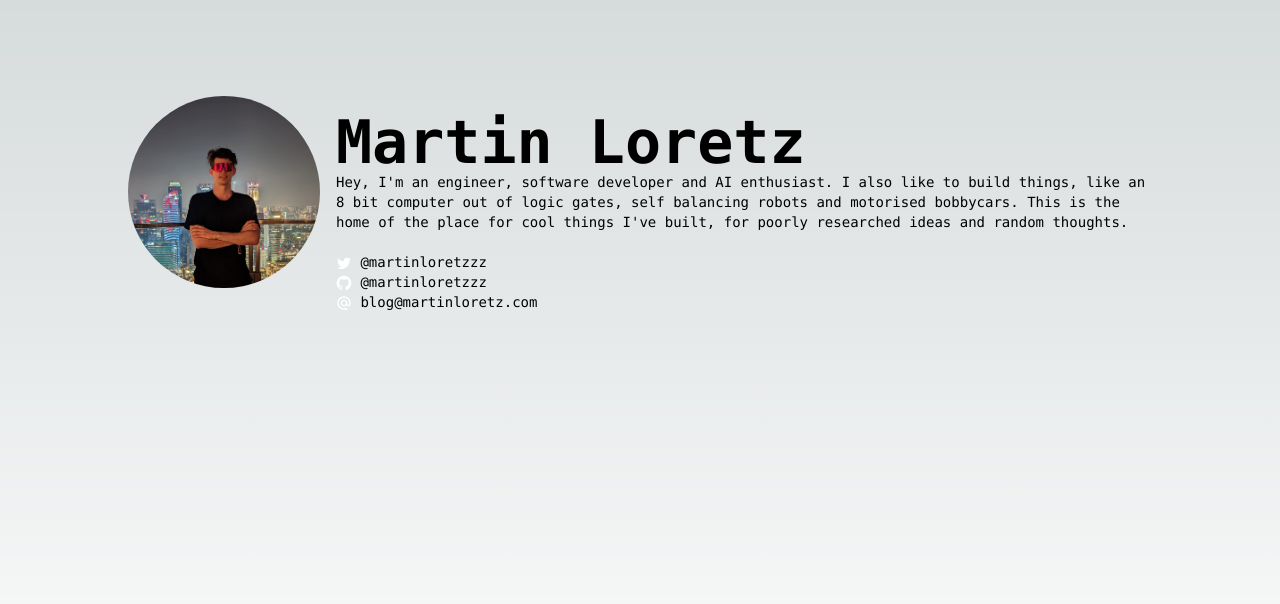
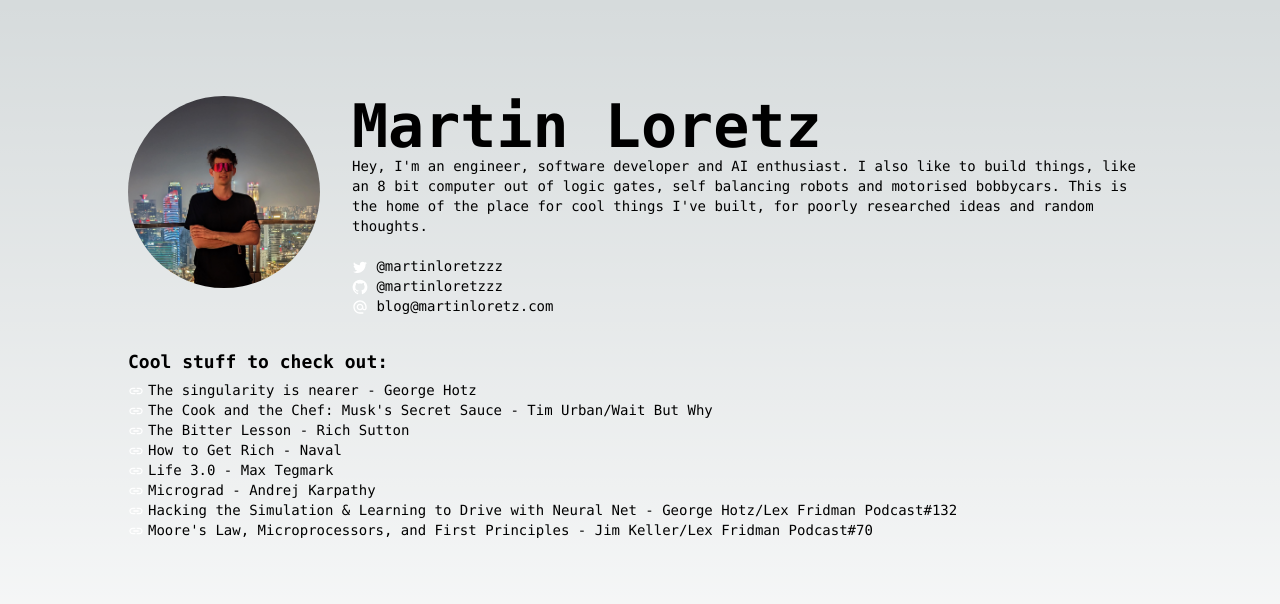
Before and after one commit to martinloretzzz/martinloretz-dot-com, a Next.js app: page / in a window 1280 px wide. Shown: the top 604 px of the page. Built offline with nearby package versions, Linux system fonts and the light colour scheme.

Commit message:
Add reading list

```diff
--- a/app/components/abount.tsx
+++ b/app/components/abount.tsx
@@ -3,7 +3,7 @@ import { EmailIcon, GithubIcon, TwitterIcon } from "./icons";
 
 export const AboutSection = () => {
 	return (
-		<div className="flex space-x-4 space-y-4 flex-col md:flex-row">
+		<div className="flex flex-col md:flex-row md:space-x-8 space-y-8 md:space-y-0">
 			<div className="flex justify-center">
 				<div className="w-48 h-48">
 					<Image className="rounded-full" src="/martin.jpg" width={640} height={640} alt="Martin Loretz" />
--- a/app/components/icons.tsx
+++ b/app/components/icons.tsx
@@ -2,26 +2,32 @@
 
 import { FC } from "react";
 
-const iconFromSvgPath = (path: string): FC<{ size: number }> => {
-	// eslint-disable-next-line react/display-name
-	return ({ size }: { size: number }) => (
+const iconFromSvgPath = (path: string, name: string = "Icon"): FC<{ size: number }> => {
+	const component = ({ size }: { size: number }) => (
 		<svg viewBox="0 0 24 24" style={{ width: size, height: size, display: "inline" }}>
 			<path fill="#ffffff" d={path}></path>
 		</svg>
 	);
+	component.displayName = name;
+	return component;
 };
 
 export const TwitterIcon = iconFromSvgPath(
-	"M22.46 6c-.77.35-1.6.58-2.46.69.88-.53 1.56-1.37 1.88-2.38-.83.5-1.75.85-2.72 1.05C18.37 4.5 17.26 4 16 4c-2.35 0-4.27 1.92-4.27 4.29 0 .34.04.67.11.98C8.28 9.09 5.11 7.38 3 4.79c-.37.63-.58 1.37-.58 2.15 0 1.49.75 2.81 1.91 3.56-.71 0-1.37-.2-1.95-.5v.03c0 2.08 1.48 3.82 3.44 4.21a4.22 4.22 0 0 1-1.93.07 4.28 4.28 0 0 0 4 2.98 8.521 8.521 0 0 1-5.33 1.84c-.34 0-.68-.02-1.02-.06C3.44 20.29 5.7 21 8.12 21 16 21 20.33 14.46 20.33 8.79c0-.19 0-.37-.01-.56.84-.6 1.56-1.36 2.14-2.23z"
+	"M22.46 6c-.77.35-1.6.58-2.46.69.88-.53 1.56-1.37 1.88-2.38-.83.5-1.75.85-2.72 1.05C18.37 4.5 17.26 4 16 4c-2.35 0-4.27 1.92-4.27 4.29 0 .34.04.67.11.98C8.28 9.09 5.11 7.38 3 4.79c-.37.63-.58 1.37-.58 2.15 0 1.49.75 2.81 1.91 3.56-.71 0-1.37-.2-1.95-.5v.03c0 2.08 1.48 3.82 3.44 4.21a4.22 4.22 0 0 1-1.93.07 4.28 4.28 0 0 0 4 2.98 8.521 8.521 0 0 1-5.33 1.84c-.34 0-.68-.02-1.02-.06C3.44 20.29 5.7 21 8.12 21 16 21 20.33 14.46 20.33 8.79c0-.19 0-.37-.01-.56.84-.6 1.56-1.36 2.14-2.23z",
+	"TwitterIcon"
 );
-TwitterIcon.displayName = "TwitterIcon";
 
 export const GithubIcon = iconFromSvgPath(
-	"M12 1.27a11 11 0 00-3.48 21.46c.55.09.73-.28.73-.55v-1.84c-3.03.64-3.67-1.46-3.67-1.46-.55-1.29-1.28-1.65-1.28-1.65-.92-.65.1-.65.1-.65 1.1 0 1.73 1.1 1.73 1.1.92 1.65 2.57 1.2 3.21.92a2 2 0 01.64-1.47c-2.47-.27-5.04-1.19-5.04-5.5 0-1.1.46-2.1 1.2-2.84a3.76 3.76 0 010-2.93s.91-.28 3.11 1.1c1.8-.49 3.7-.49 5.5 0 2.1-1.38 3.02-1.1 3.02-1.1a3.76 3.76 0 010 2.93c.83.74 1.2 1.74 1.2 2.94 0 4.21-2.57 5.13-5.04 5.4.45.37.82.92.82 2.02v3.03c0 .27.1.64.73.55A11 11 0 0012 1.27"
+	"M12 1.27a11 11 0 00-3.48 21.46c.55.09.73-.28.73-.55v-1.84c-3.03.64-3.67-1.46-3.67-1.46-.55-1.29-1.28-1.65-1.28-1.65-.92-.65.1-.65.1-.65 1.1 0 1.73 1.1 1.73 1.1.92 1.65 2.57 1.2 3.21.92a2 2 0 01.64-1.47c-2.47-.27-5.04-1.19-5.04-5.5 0-1.1.46-2.1 1.2-2.84a3.76 3.76 0 010-2.93s.91-.28 3.11 1.1c1.8-.49 3.7-.49 5.5 0 2.1-1.38 3.02-1.1 3.02-1.1a3.76 3.76 0 010 2.93c.83.74 1.2 1.74 1.2 2.94 0 4.21-2.57 5.13-5.04 5.4.45.37.82.92.82 2.02v3.03c0 .27.1.64.73.55A11 11 0 0012 1.27",
+	"GithubIcon"
 );
-GithubIcon.displayName = "GithubIcon";
 
 export const EmailIcon = iconFromSvgPath(
-	"M12 2C6.48 2 2 6.48 2 12s4.48 10 10 10h5v-2h-5c-4.34 0-8-3.66-8-8s3.66-8 8-8 8 3.66 8 8v1.43c0 .79-.71 1.57-1.5 1.57s-1.5-.78-1.5-1.57V12c0-2.76-2.24-5-5-5s-5 2.24-5 5 2.24 5 5 5c1.38 0 2.64-.56 3.54-1.47.65.89 1.77 1.47 2.96 1.47 1.97 0 3.5-1.6 3.5-3.57V12c0-5.52-4.48-10-10-10zm0 13c-1.66 0-3-1.34-3-3s1.34-3 3-3 3 1.34 3 3-1.34 3-3 3z"
+	"M12 2C6.48 2 2 6.48 2 12s4.48 10 10 10h5v-2h-5c-4.34 0-8-3.66-8-8s3.66-8 8-8 8 3.66 8 8v1.43c0 .79-.71 1.57-1.5 1.57s-1.5-.78-1.5-1.57V12c0-2.76-2.24-5-5-5s-5 2.24-5 5 2.24 5 5 5c1.38 0 2.64-.56 3.54-1.47.65.89 1.77 1.47 2.96 1.47 1.97 0 3.5-1.6 3.5-3.57V12c0-5.52-4.48-10-10-10zm0 13c-1.66 0-3-1.34-3-3s1.34-3 3-3 3 1.34 3 3-1.34 3-3 3z",
+	"EmailIcon"
 );
-EmailIcon.displayName = "EmailIcon";
+
+export const LinkIcon = iconFromSvgPath(
+	"M3.9 12c0-1.71 1.39-3.1 3.1-3.1h4V7H7c-2.76 0-5 2.24-5 5s2.24 5 5 5h4v-1.9H7c-1.71 0-3.1-1.39-3.1-3.1M8 13h8v-2H8zm9-6h-4v1.9h4c1.71 0 3.1 1.39 3.1 3.1s-1.39 3.1-3.1 3.1h-4V17h4c2.76 0 5-2.24 5-5s-2.24-5-5-5",
+	"LinkIcon"
+);
--- /dev/null
+++ b/app/components/reading-list.tsx
@@ -0,0 +1,29 @@
+import { FC } from "react";
+import { LinkIcon } from "./icons";
+
+interface ReadingListItem {
+	name: string;
+	author: string;
+	url: string;
+}
+
+interface ReadingListProps {
+	list: ReadingListItem[];
+}
+
+export const ReadingListSection: FC<ReadingListProps> = ({ list }) => {
+	return (
+		<div>
+			<h2 className="text-lg head font-bold pb-1">Cool stuff to check out:</h2>
+			{list.map(({ name, author, url }) => (
+				<div key={url}>
+					<LinkIcon size={16} />
+					<a className="pl-1" href={url} target="_blank">
+						{name} - {author}
+					</a>
+					<br />
+				</div>
+			))}
+		</div>
+	);
+};
--- /dev/null
+++ b/app/content/reading-list.json
@@ -0,0 +1,50 @@
+[
+	{
+		"name": "The singularity is nearer",
+		"author": "George Hotz",
+		"url": "https://geohot.github.io/blog/",
+		"type": "blog"
+	},
+	{
+		"name": "The Cook and the Chef: Musk's Secret Sauce",
+		"author": "Tim Urban/Wait But Why",
+		"url": "https://waitbutwhy.com/2015/11/the-cook-and-the-chef-musks-secret-sauce.html",
+		"type": "blog-post"
+	},
+	{
+		"name": "The Bitter Lesson",
+		"author": "Rich Sutton",
+		"url": "http://www.incompleteideas.net/IncIdeas/BitterLesson.html",
+		"type": "blog-post"
+	},
+	{
+		"name": "How to Get Rich",
+		"author": "Naval",
+		"url": "https://nav.al/rich",
+		"type": "blog-post"
+	},
+	{
+		"name": "Life 3.0",
+		"author": "Max Tegmark",
+		"url": "https://futureoflife.org/resource/life-3-0-being-human-in-the-age-of-artificial-intelligence/",
+		"type": "book"
+	},
+	{
+		"name": "Micrograd",
+		"author": "Andrej Karpathy",
+		"url": "https://github.com/karpathy/micrograd",
+		"type": "code"
+	},
+	{
+		"name": "Hacking the Simulation & Learning to Drive with Neural Net",
+		"author": "George Hotz/Lex Fridman Podcast#132",
+		"url": "https://www.youtube.com/watch?v=_L3gNaAVjQ4",
+		"type": "podcast"
+	},
+	{
+		"name": "Moore's Law, Microprocessors, and First Principles",
+		"author": "Jim Keller/Lex Fridman Podcast#70",
+		"url": "https://www.youtube.com/watch?v=Nb2tebYAaOA",
+		"type": "podcast"
+	}
+]
--- a/app/page.tsx
+++ b/app/page.tsx
@@ -1,4 +1,6 @@
 import { AboutSection } from "./components/abount";
+import { ReadingListSection } from "./components/reading-list";
+import readingList from "./content/reading-list.json";
 
 export default function Home() {
 	return (
@@ -6,6 +8,7 @@ export default function Home() {
 			<div className="z-10 w-full max-w-5xl items-center justify-between font-mono text-sm lg:flex">
 				<div className="flex flex-col space-y-8">
 					<AboutSection />
+					<ReadingListSection list={readingList} />
 				</div>
 			</div>
 		</main>
```
